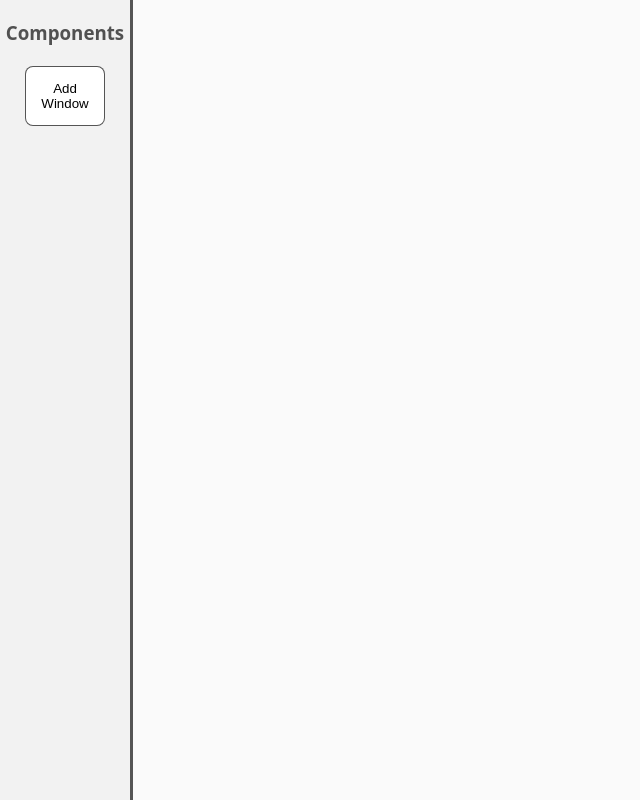
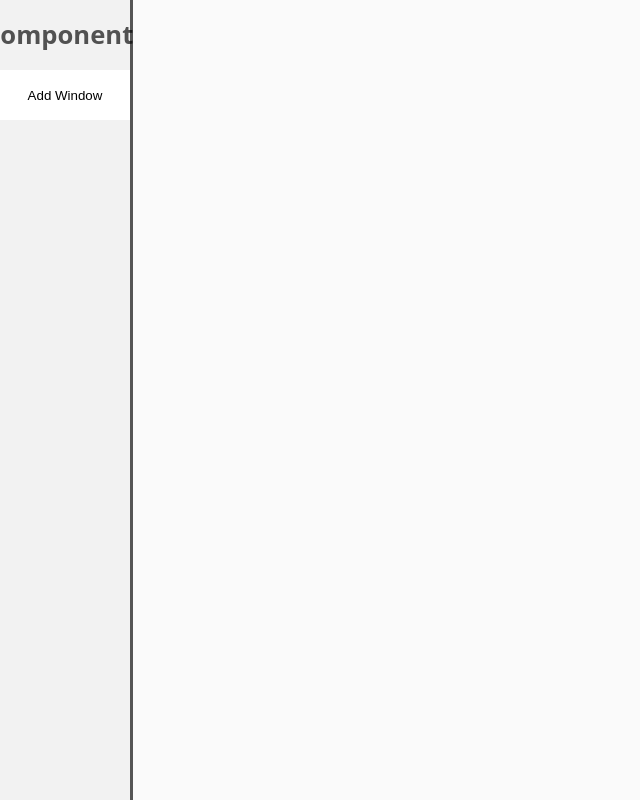
Before and after one commit to KayJayx/insight, a React (Vite) app: page / in a window 1280 px wide. Shown: the whole page, without its empty margins (0-640 px from the left). Built offline with nearby package versions, Linux system fonts and the light colour scheme.

Commit message:
Added and Changed Stylings
Added stylings for horizontal dividers in the side panel separating the buttons and reduced the stylings for the buttons themselves

```diff
--- a/src/App.css
+++ b/src/App.css
@@ -13,24 +13,25 @@
   background-color: #f2f2f2;
   align-items: center;
 }
-
-/*
-.components-title {
-
+.side-panel h3 {
+  font-size: 1.6rem;
+  font-weight: bold;
+  margin: 1rem 0;       /* space above and below */
 }
-*/
+.side-panel hr {
+  margin: 0;
+  padding: 0;
+  border: none;
+  border-top: 1.2px solid rgba(0, 0, 0, 0.666); /* light gray line */
+  width: 90%;
+}
 
 /* Side Panel components/buttons styling */
 .icon-button {
-  width: 80px;
-  height: 60px;
-  margin-bottom: 1rem;
-  padding: 0.5rem;
+  width: inherit;
+  height: 50px;
   background-color: white;
-  border: 1.5px solid rgba(0, 0, 0, 0.666);
-  border-radius: 8px;
-  cursor: grab;
-  transition: background-color 0.2s ease;
+  border: none;
   text-align: center;
 }
 
```
